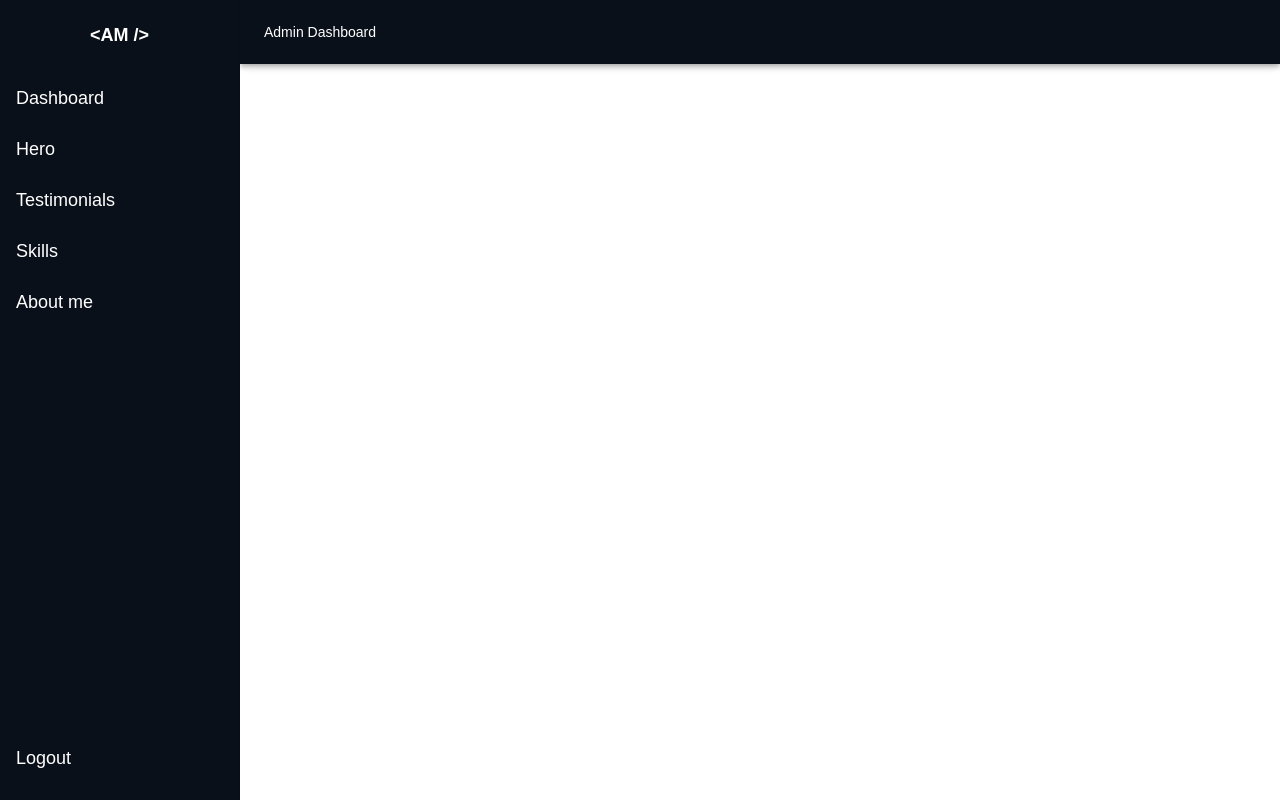
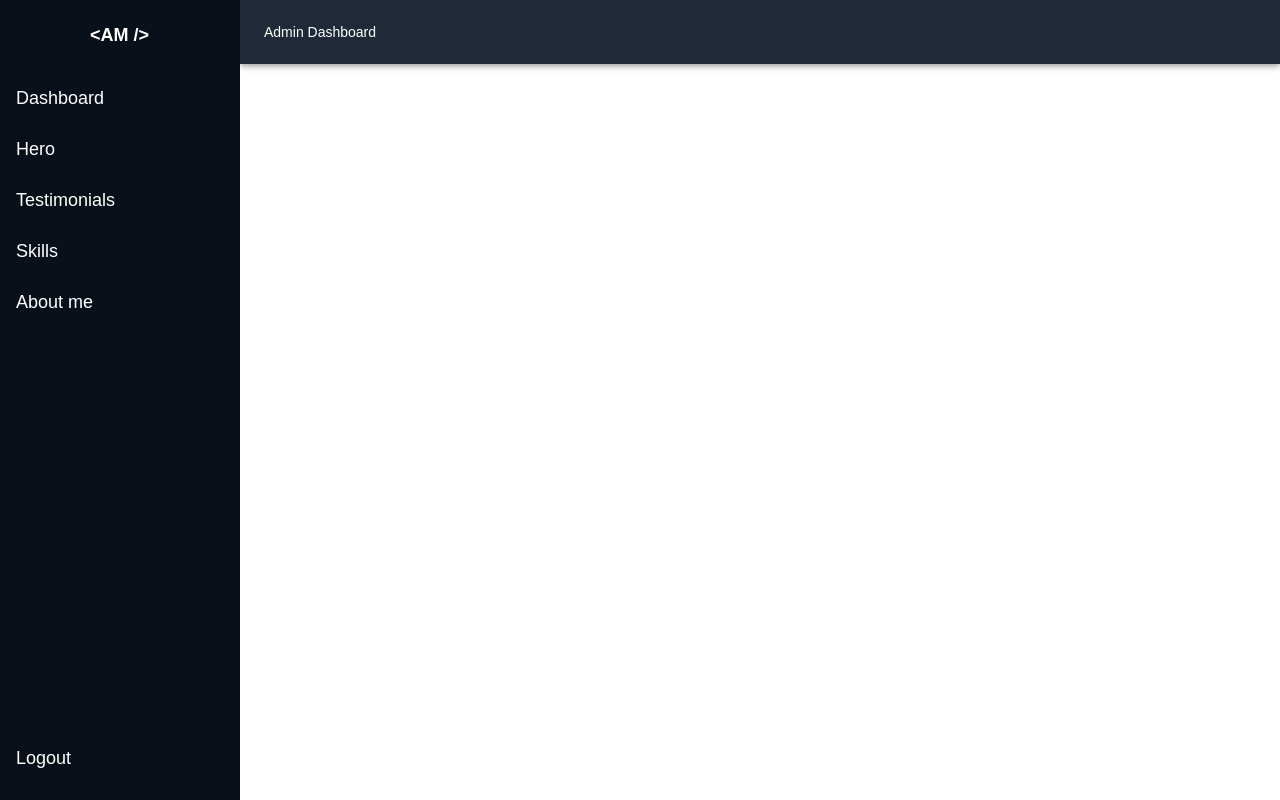
Before and after one commit to AamirMahboob/amir-personal-portfolio, a React (Vite) app: page /admin in a window 1280 px wide. Built offline with nearby package versions, Linux system fonts and the light colour scheme.

Commit message:
adminlayout

```diff
--- a/src/layouts/AdminLayout.jsx
+++ b/src/layouts/AdminLayout.jsx
@@ -1,6 +1,6 @@
 // AdminLayout.js
 import React, { useState } from "react";
-import { Outlet } from "react-router-dom";
+import { Outlet, useLocation } from "react-router-dom";
 import { AppBar, Box, CssBaseline, Toolbar, Typography, IconButton, useTheme } from "@mui/material";
 import Sidebar from "../components/admincomponents/Sidebar";
 import MenuIcon from '@mui/icons-material/Menu';
@@ -10,6 +10,9 @@
 const AdminLayout = () => {
   const [openSideBar, setOpenSideBar] = useState(false);
   const theme = useTheme();
+  const location = useLocation();
+
+  console.log(location.pathname,"location")
 
   const handleDrawerToggle = () => {
     setOpenSideBar(!openSideBar);
@@ -25,6 +28,7 @@
         sx={{
           width: { md: `calc(100% - ${drawerWidth}px)`, xs: "100%" },
           ml: { md: `${drawerWidth}px` },
+          backgroundColor:'#1f2937',
         }}
       >
         <Toolbar>
@@ -57,6 +61,7 @@
           bgcolor: "background.default",
           p: 3,
           width: { md: `calc(100% - ${drawerWidth}px)`, xs: "100%" },
+
         }}
       >
         <Toolbar />
```
